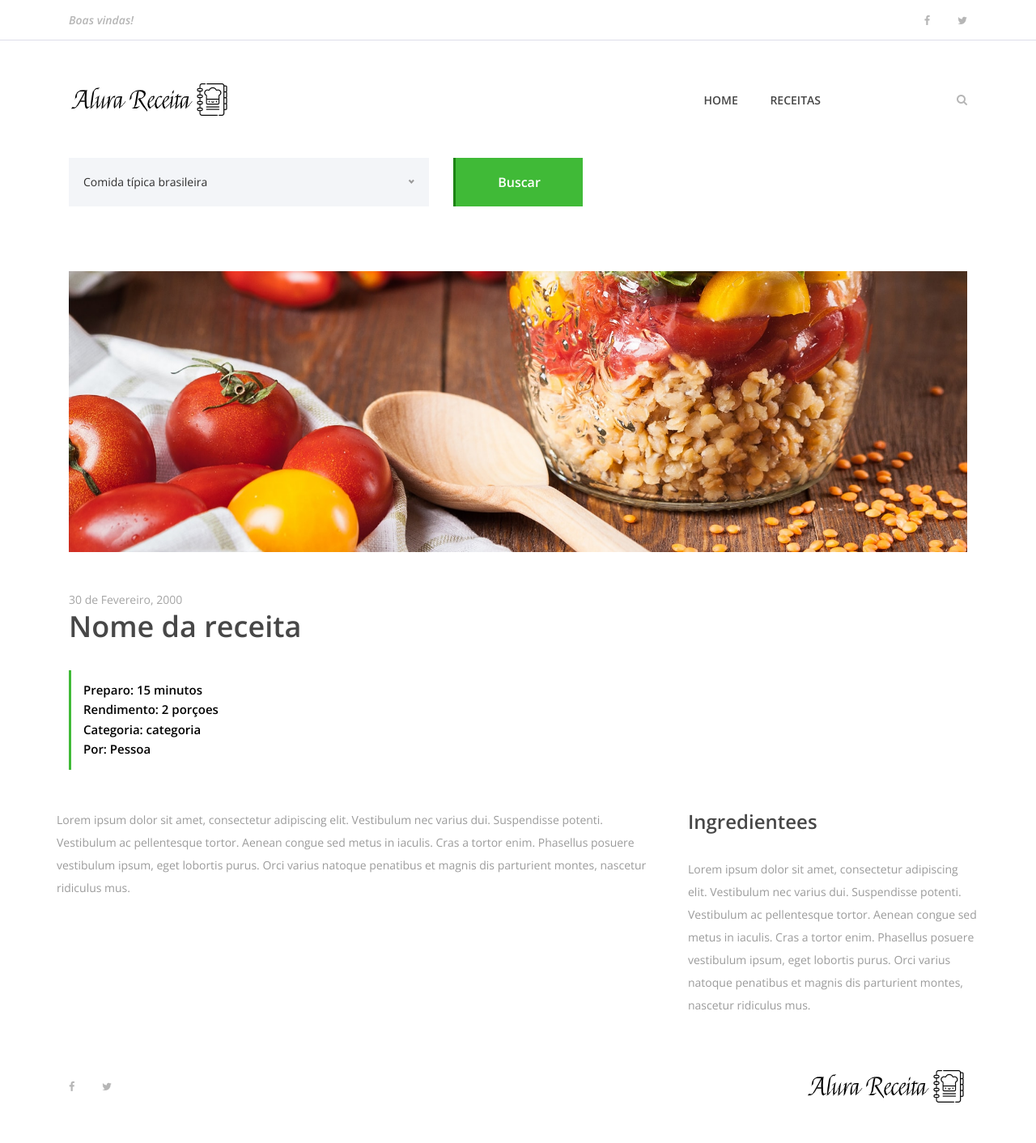
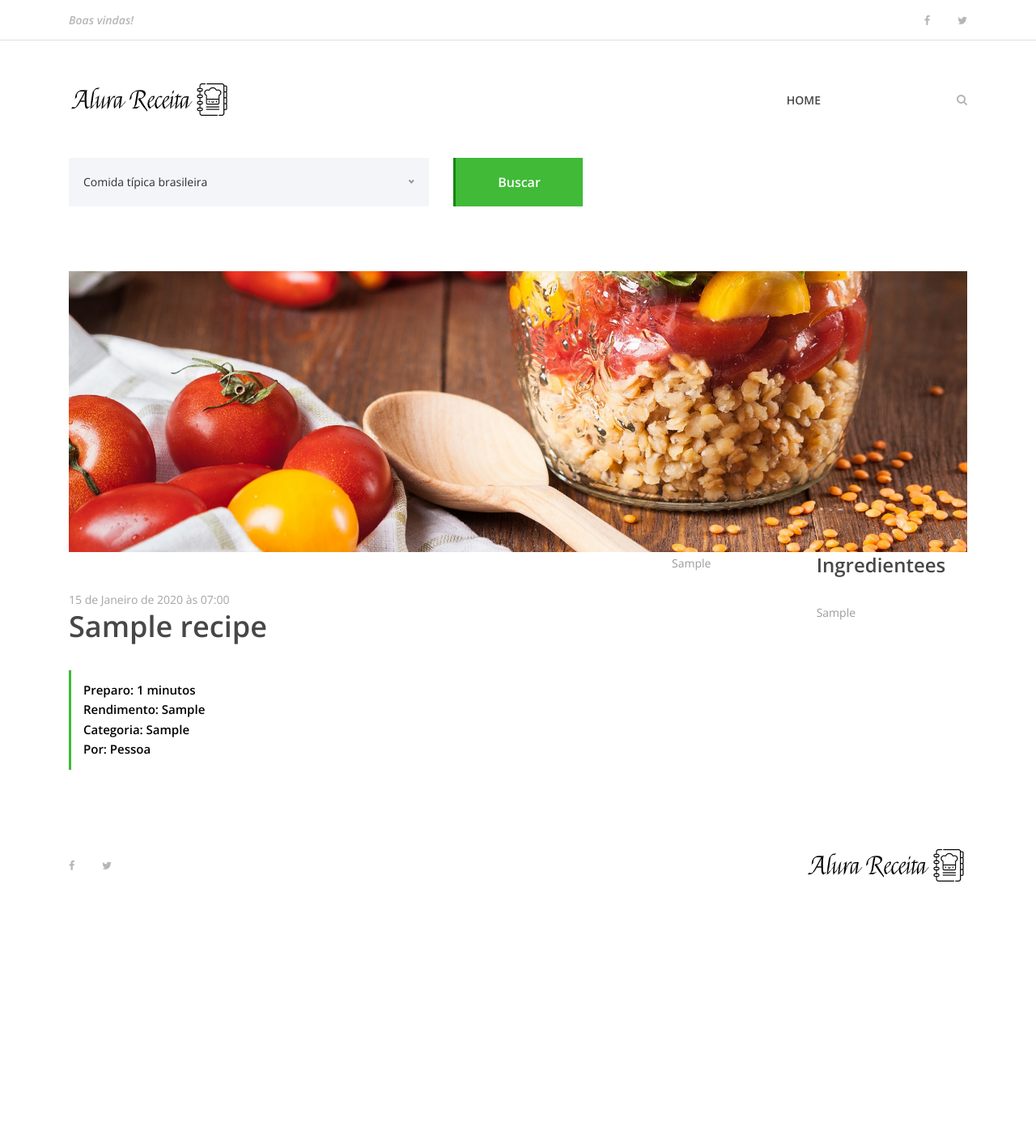
Before and after one commit to RodrigoVazOliveira/bookBuildFoods, a Django app: template recipe/templates/receita.html in a window 1280 px wide. Shown: the whole page at 81% size. After the commit the page ends 1089 px from the top, so only its background shows below. Run offline with Django 4.2, Linux system fonts and the light colour scheme; the template is opened without the code that fills it: values that come from a table or form of the project are taken from there, others are empty; tables that the repository leaves empty hold one stand-in row (values such as "Sample post"); some libraries are stand-ins or nearby versions.

Commit message:
Criar pagina dinamica para visualizar a receita

```diff
--- a/recipe/templates/index.html
+++ b/recipe/templates/index.html
@@ -38,7 +38,7 @@
                     <div class="single-best-receipe-area mb-30">
                         <img src="{% static 'img/bg-img/foto_receita.png' %}" alt="">
                         <div class="receipe-content">
-                            <a href="receita.html">
+                            <a href="{% url 'receita' recipe.id %}">
                                 <h5>{{ recipe.name }}</h5>
                             </a>
                         </div>
--- a/recipe/templates/partials/menu.html
+++ b/recipe/templates/partials/menu.html
@@ -59,7 +59,6 @@
                             <div class="classynav">
                                 <ul>
                                     <li><a href="{% url 'index' %}">Home</a></li>
-                                    <li><a href="{% url 'receita' %}">Receitas</a></li>
                                 </ul>
 
                                 <!-- Formulario de busca -->
--- a/recipe/templates/receita.html
+++ b/recipe/templates/receita.html
@@ -66,12 +66,12 @@
                 <div class="row">
                     <div class="col-12 col-md-8">
                         <div class="receipe-headline my-5">
-                            <span>30 de Fevereiro, 2000</span>
-                            <h2>Nome da receita</h2>
+                            <span>{{ recipe.date_time_created }}</span>
+                            <h2>{{ recipe.name }}</h2>
                             <div class="receipe-duration">
-                                <h6>Preparo: 15 minutos</h6>
-                                <h6>Rendimento: 2 porçoes</h6>
-                                <h6>Categoria: categoria</h6>
+                                <h6>Preparo: {{ recipe.time_prepare }} minutos</h6>
+                                <h6>Rendimento: {{ recipe.income }}</h6>
+                                <h6>Categoria: {{ recipe.category }}</h6>
                                 <h6>Por: Pessoa</h6>
                             </div>
                         </div>
@@ -81,7 +81,7 @@
                     <div class="col-12 col-lg-8">
                         <!-- Single Preparation Step -->
                         <div class="single-preparation-step d-flex">
-                            <p>Lorem ipsum dolor sit amet, consectetur adipiscing elit. Vestibulum nec varius dui. Suspendisse potenti. Vestibulum ac pellentesque tortor. Aenean congue sed metus in iaculis. Cras a tortor enim. Phasellus posuere vestibulum ipsum, eget lobortis purus. Orci varius natoque penatibus et magnis dis parturient montes, nascetur ridiculus mus. </p>
+                            <p> {{ recipe.mode_prepare }} </p>
                         </div>
                     </div>
 
@@ -90,7 +90,7 @@
                         <div class="ingredients">
                             <h4>Ingredientees</h4>
                             <div class="ingredients">
-                                <p>Lorem ipsum dolor sit amet, consectetur adipiscing elit. Vestibulum nec varius dui. Suspendisse potenti. Vestibulum ac pellentesque tortor. Aenean congue sed metus in iaculis. Cras a tortor enim. Phasellus posuere vestibulum ipsum, eget lobortis purus. Orci varius natoque penatibus et magnis dis parturient montes, nascetur ridiculus mus. </p>
+                                <p> {{ recipe.ingredients }} </p>
                             </p>
                             </div>
                         </div>
--- a/recipe/urls.py
+++ b/recipe/urls.py
@@ -3,5 +3,5 @@
 
 urlpatterns = [
     path('', views.index, name = 'index'),
-    path('receita', views.receita, name='receita')
+    path('<int:recipe_id>', views.receita, name='receita')
 ]
```
Also changed, not shown: recipe/views.py (+7 -3 lines).
